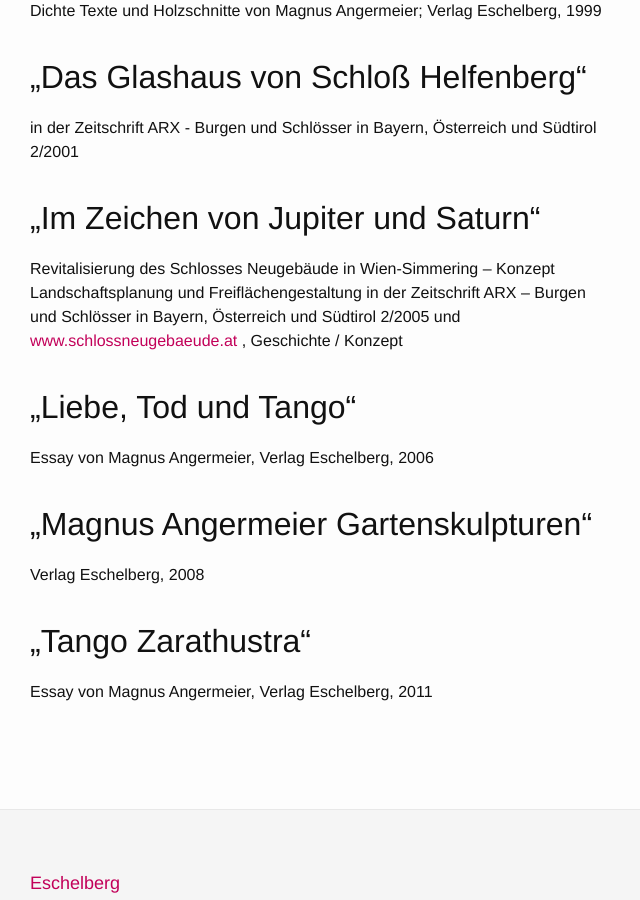
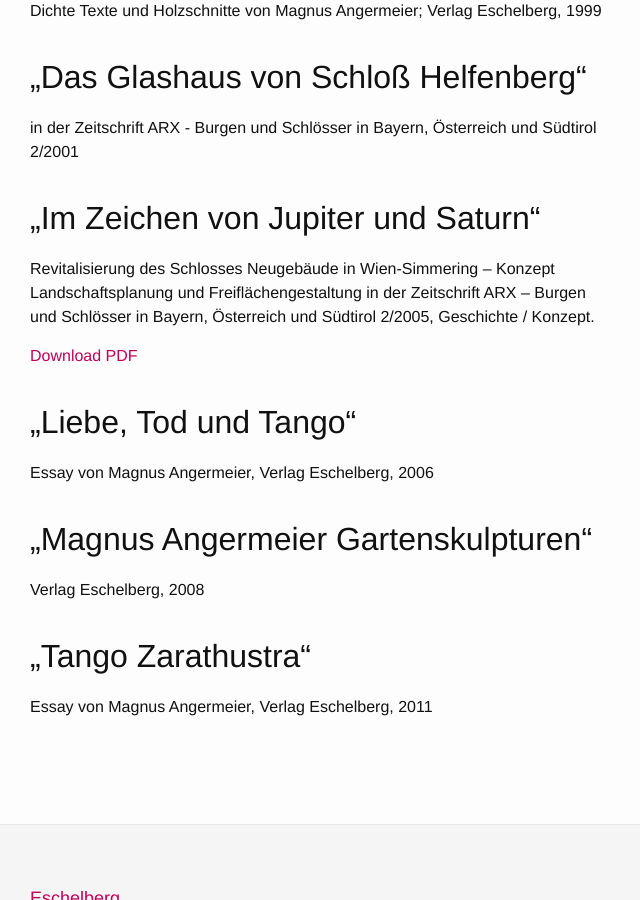
Before and after one commit to eschelberg/eschelberg.github.io, a Jekyll site: the page built from magnus-angermeier/publikationen.md, in a window 1280 px wide and 900 px high, scrolled down 1034 px. Shown: the whole window, without its empty margins (0-640 px from the left). Built offline with Jekyll 4.4.1, drawn with Linux system fonts in a browser that asks for light colours.

Commit message:
Update publikationen.md

```diff
--- a/magnus-angermeier/publikationen.md
+++ b/magnus-angermeier/publikationen.md
@@ -23,8 +23,9 @@
 
 ## „Im Zeichen von Jupiter und Saturn“
 Revitalisierung des Schlosses Neugebäude in Wien-Simmering – Konzept Landschaftsplanung und Freiflächengestaltung
-in der Zeitschrift ARX – Burgen und Schlösser in Bayern, Österreich und Südtirol 2/2005 und
-[www.schlossneugebaeude.at](http://www.schlossneugebaeude.at/) , Geschichte / Konzept
+in der Zeitschrift ARX – Burgen und Schlösser in Bayern, Österreich und Südtirol 2/2005, Geschichte / Konzept.
+
+[Download PDF](/files/magnus-angermeier/landschaftsgestaltung/Neugebaude_Bildtext.pdf)
 
 ## „Liebe, Tod und Tango“
 
```
